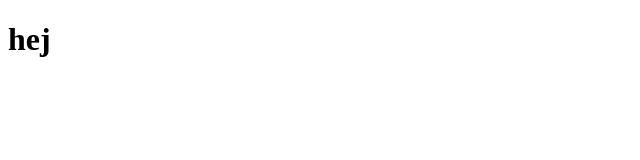
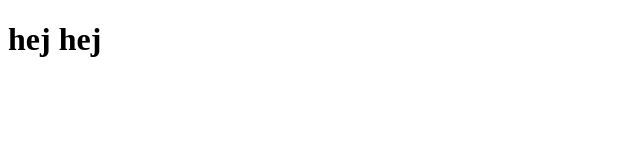
Before and after one commit to enkalle/RockPaperScissors, a plain HTML site: page index.html in a window 1280 px wide. Shown: the full height of the page, 0-640 px from the left. Drawn offline with Linux system fonts and the light colour scheme.

Commit message:
Add index.html

```diff
--- a/index.html
+++ b/index.html
@@ -6,7 +6,7 @@
     <title>Sten-sax-påse</title>
 </head>
 <body>
-    <h1>hej</h1>
+    <h1>hej hej</h1>
 
 </body>
 </html>
```
